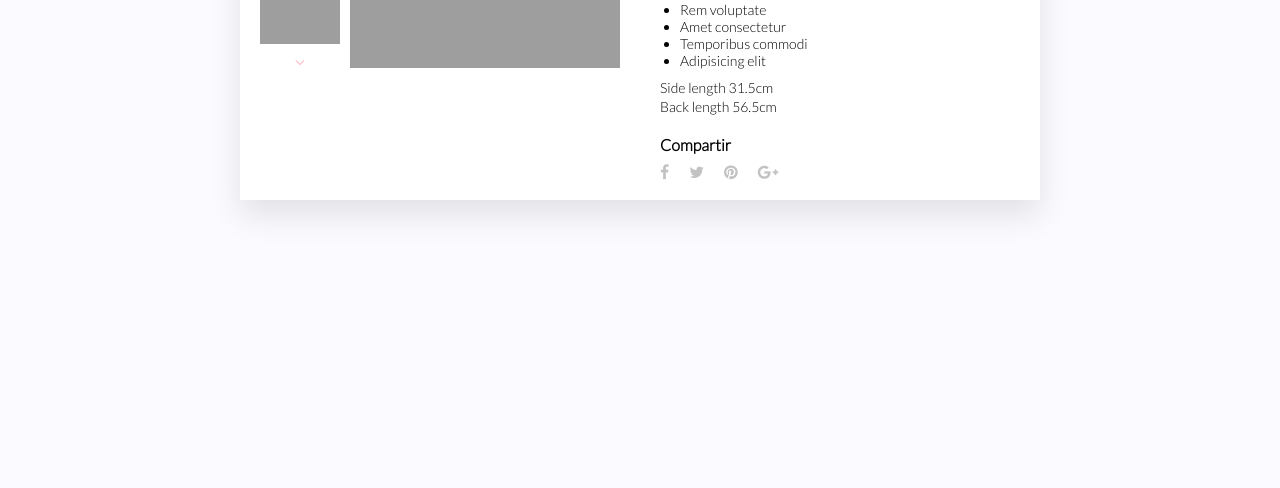
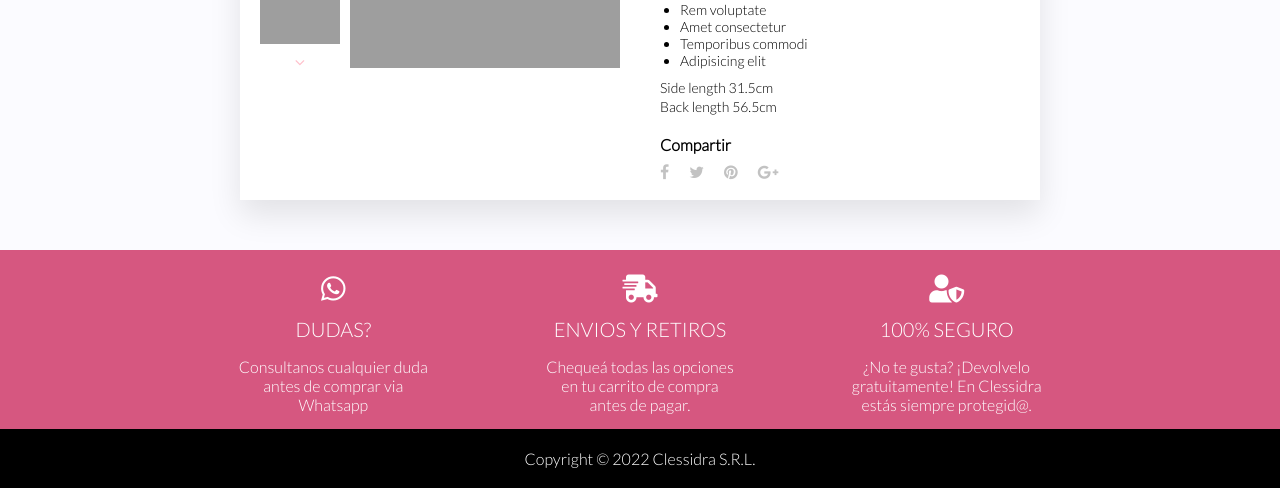
Before and after one commit to Ezerom77/DigitalHouse-G9-Proyecto-Integrador, a Node server app: page /product in a window 1280 px wide. Shown: the part 589-1077 px from the top of the page. Before the commit the page ends 804 px from the top, so only its background shows below. Run offline with Node 20, Linux system fonts and the light colour scheme; grey boxes are pictures that could not be loaded.

Commit message:
Ajuste de footer en detalle de producto

```diff
--- a/app.js
+++ b/app.js
@@ -3,7 +3,7 @@ const express = require("express");
 const path = require("path");
 const app = express();
 
-// activacion del sever en port 3000
+// activacion del sever en port 3050 y configurando opciones de Heroku
 app.listen(process.env.PORT || 3050, () => console.log("servidor corriendo en puerto 3050"));
 
 // exponiendo la carpeta public
--- a/public/css/product.css
+++ b/public/css/product.css
@@ -4,6 +4,9 @@
   box-sizing: border-box;
 }
 
+body{
+  font-family: "Lato", sans-serif;
+}
 .container {
   min-height: 100vh;
   display: flex;
@@ -19,7 +22,6 @@
   background-color: #fff;
   position: relative;
   box-shadow: 0 15px 30px rgba(0, 0, 0, 0.1);
-  font-family: "Lato", sans-serif;
 }
 
 .container .card .form {
@@ -394,6 +396,77 @@ input[type="text"] {
   color: #000;
 }
 
+/* Estilos del footer */
+
+
+footer{
+  display: flex;
+  flex-flow: row wrap;
+  align-items: stretch;
+  background-color:#d65780;
+  text-align: center;
+  padding-bottom: 0;
+  justify-items: flex-end;
+  height:max-content;
+
+}
+
+.main-footer{
+  display: flex;
+  flex-flow: row wrap;
+  align-items: flex-end;
+  margin:auto;
+  gap: 20px;
+  max-width: 900px;
+}
+
+.fter{
+  display: block;
+  text-align: center;
+  padding:15px;
+  gap: 5px;
+  max-width: 25%;
+  margin-top: 10px;
+  margin-left: auto;
+  margin-right: auto;
+  min-width: 200px;
+}
+
+
+.fter h2{
+  font-size: 20px;
+  font-weight: 500;
+  color: #fff;
+  height: 2em;
+
+}
+
+.fter article{
+  font-size: 16px;
+  font-weight: 300;
+  color: #fff;
+  height: max-content;
+
+}
+
+.fter i{
+  color: #fff;
+  font-size: 28px;
+  height: 1.5em;
+}
+
+.bottom-footer{
+  text-align: center;
+  width: 100%;
+  color: #fff;
+  padding-top: 20px;
+  padding-bottom: 20px;
+  background-color: #000000;
+  margin-bottom: auto;
+}
+
+/* Ajustes responsivos */
+
 @media (max-width: 750px) {
   .container .card {
     max-width: 350px;
--- a/views/productDetail.html
+++ b/views/productDetail.html
@@ -11,13 +11,19 @@
       href="https://fonts.googleapis.com/css2?family=Lato:wght@300&display=swap"
       rel="stylesheet"
     />
+    <link href="https://fonts.googleapis.com/css2?family=Roboto:wght@100;400;700&display=swap" rel="stylesheet">
+    <link rel="stylesheet" href="https://use.fontawesome.com/releases/v5.15.4/css/all.css" integrity="sha384-DyZ88mC6Up2uqS4h/KRgHuoeGwBcD4Ng9SiP4dIRy0EXTlnuz47vAwmeGwVChigm" crossorigin="anonymous">
+
     <link
       rel="stylesheet"
       href="https://cdnjs.cloudflare.com/ajax/libs/font-awesome/4.7.0/css/font-awesome.min.css"
+
     />
+
     <link rel="stylesheet" href="./css/product.css" />
   </head>
   <body>
+    <main>
     <div class="container">
       <div class="card">
         <div class="form">
@@ -132,5 +138,26 @@
       </div>
     </div>
     <script src="./js/product.js"></script>
+    </main>
+    <footer>
+      <div class="main-footer">
+        <section class="fter">
+          <i class="fab fa-whatsapp"></i>
+          <h2>DUDAS?</h2>
+          <article>Consultanos cualquier duda antes de comprar via Whatsapp</article>
+        </section>
+        <section class="fter">
+          <i class="fas fa-shipping-fast"></i>
+          <h2>ENVIOS Y RETIROS</h2>
+          <article>Chequeá todas las opciones en tu carrito de compra antes de pagar.</article>
+        </section>
+        <section class="fter">
+          <i class="fas fa-user-shield"></i>
+          <h2>100% SEGURO</h2>
+          <article>¿No te gusta? ¡Devolvelo gratuitamente! En Clessidra estás siempre protegid@.</article>
+        </section>
+      </div>
+      <div class="bottom-footer">Copyright © 2022 Clessidra S.R.L.</div>
+    </footer>
   </body>
 </html>
```
